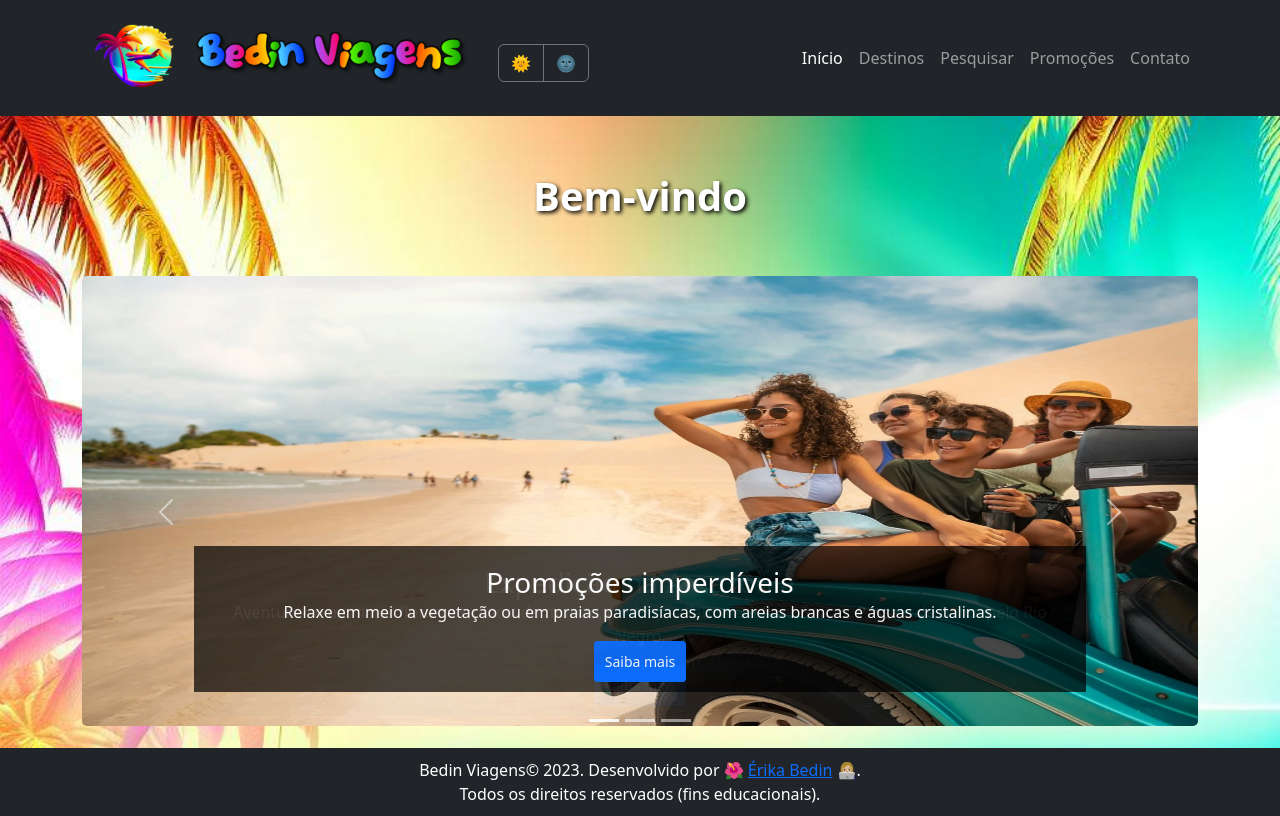
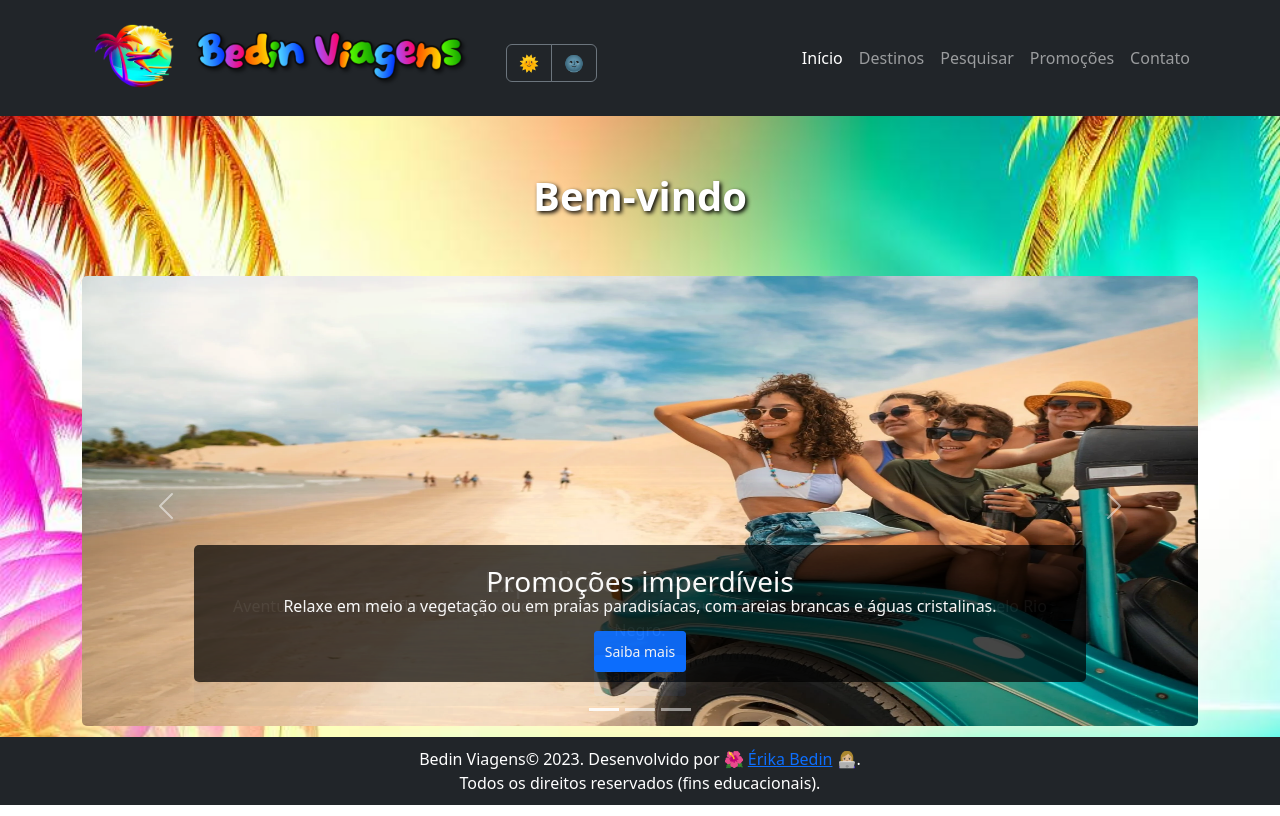
Before and after one commit to erika-bedin/BedinViagens, a plain HTML site: page index.html in a window 1280 px wide. Drawn offline with nearby package versions, Linux system fonts and the light colour scheme; a small style sheet from the web is missing.

Commit message:
atualizações para entrega módulo 2

```diff
--- a/index.html
+++ b/index.html
@@ -5,7 +5,6 @@
   <meta name="viewport" content="width=device-width, initial-scale=1.0">
   <title>Bedin Viagens</title>
   <link href="https://cdn.jsdelivr.net/npm/bootstrap@5.3.0/dist/css/bootstrap.min.css" rel="stylesheet" integrity="sha384-9ndCyUaIbzAi2FUVXJi0CjmCapSmO7SnpJef0486qhLnuZ2cdeRhO02iuK6FUUVM" crossorigin="anonymous">
-  <link rel="stylesheet" href="https://cdnjs.cloudflare.com/ajax/libs/font-awesome/5.15.4/css/all.min.css" integrity="sha512-ScQQEQsZq3MlQV57C3jmS6bKHz10kVXQ4kn9keMeirUNL2RtxbVJ3qoEWhqV5x5BZ9vrBdVVX+tn2Z8DFEmWw==" crossorigin="anonymous" referrerpolicy="no-referrer" />
   <link rel="stylesheet" href="/style.css">
 </head>
 <body>
@@ -15,7 +14,7 @@
           <img src="./img/logolimpa.png" alt="Logotipo da agência de viagens" width="100">
           <img src="./img/bedinviagens.png" alt="Logotipo da Bedin viagens" width="300">
         <a class="navbar-brand" href="/index.html"></a>
-        <div class="btn-group mx-2 ms-auto" role="group" aria-label="Basic radio toggle button group">
+        <div class="btn-group mx-2" role="group" aria-label="Basic radio toggle button group">
           <input type="radio" class="btn-check" name="btnradio" id="btnClaro" autocomplete="off">
           <label class="btn btn-outline-secondary" for="btnClaro">🌞</label>
           <input type="radio" class="btn-check" name="btnradio" id="btnEscuro" autocomplete="off">
@@ -108,7 +107,6 @@
         heroTitle.classList.remove("hidden");
         heroTitle.classList.add("zoom-in");
       }, 500); // 500ms após o carregamento da página
-
       setTimeout(function() {
         var carousel = document.querySelector("#carouselhome");
         carousel.classList.remove("hidden");
@@ -118,14 +116,12 @@
   </script>
   <script>
     document.addEventListener("DOMContentLoaded", function() {
-      // ... (restante do seu código JavaScript) ...
     });
     // Função para alternar o tema
     function alternarTema(tema) {
       const body = document.body;
       const navbar = document.querySelector('.navbar');
       const footer = document.querySelector('.footer');
-
       if (tema === 'claro') {
         body.classList.remove('theme-dark'); // Remover a classe do tema dark do body
         navbar.setAttribute('class', 'navbar navbar-expand-lg navbar-light bg-light'); // Altera a classe da navegação para o tema claro
@@ -144,7 +140,7 @@
         footer.style.color = ''; // Remove a cor da fonte do footer (para herdar a do tema claro definido no CSS)
       }
     }
-    // Adicione um ouvinte de evento para os botões
+    // Adiciona um ouvinte de evento para os botões
     document.getElementById('btnClaro').addEventListener('click', function() {
       alternarTema('claro');
     });
--- a/style.css
+++ b/style.css
@@ -57,9 +57,6 @@ footer {
     width: 100%;
     margin-top: auto;
 }
-.navbar-nav {
-    margin-left: auto;
-  }
 .page-title{
     text-align: center;
     font-weight: bold;
@@ -170,7 +167,7 @@ footer {
 .carousel-inner img {
     border-radius: 5px;
     margin: 0 auto;
-    margin-bottom: 2%;
+    margin-bottom: 1%;
     width: 100%;
     height: 450px;
 }
@@ -204,6 +201,7 @@ footer {
     padding: 20px;
     background-color: rgba(0, 0, 0, 0.7);
     color: #fff;
+    border-radius: 5px;
   }
 .carousel-caption-promo-sm {
     padding: 1%;
@@ -221,8 +219,9 @@ footer {
   }
 .carousel-caption-sm h3,
 .carousel-caption-sm p {
-    margin-bottom: 0;
+    margin-bottom: -0.5%;
 }
+/* Estilos personalizados para os efeitos js*/
 .hidden {
     opacity: 0;
     visibility: hidden;
```
Also changed, not shown: contato.html (+2 -4 lines), destino.html (+2 -7 lines), pesquisa.html (+2 -6 lines), promocoes.html (+2 -3 lines).
